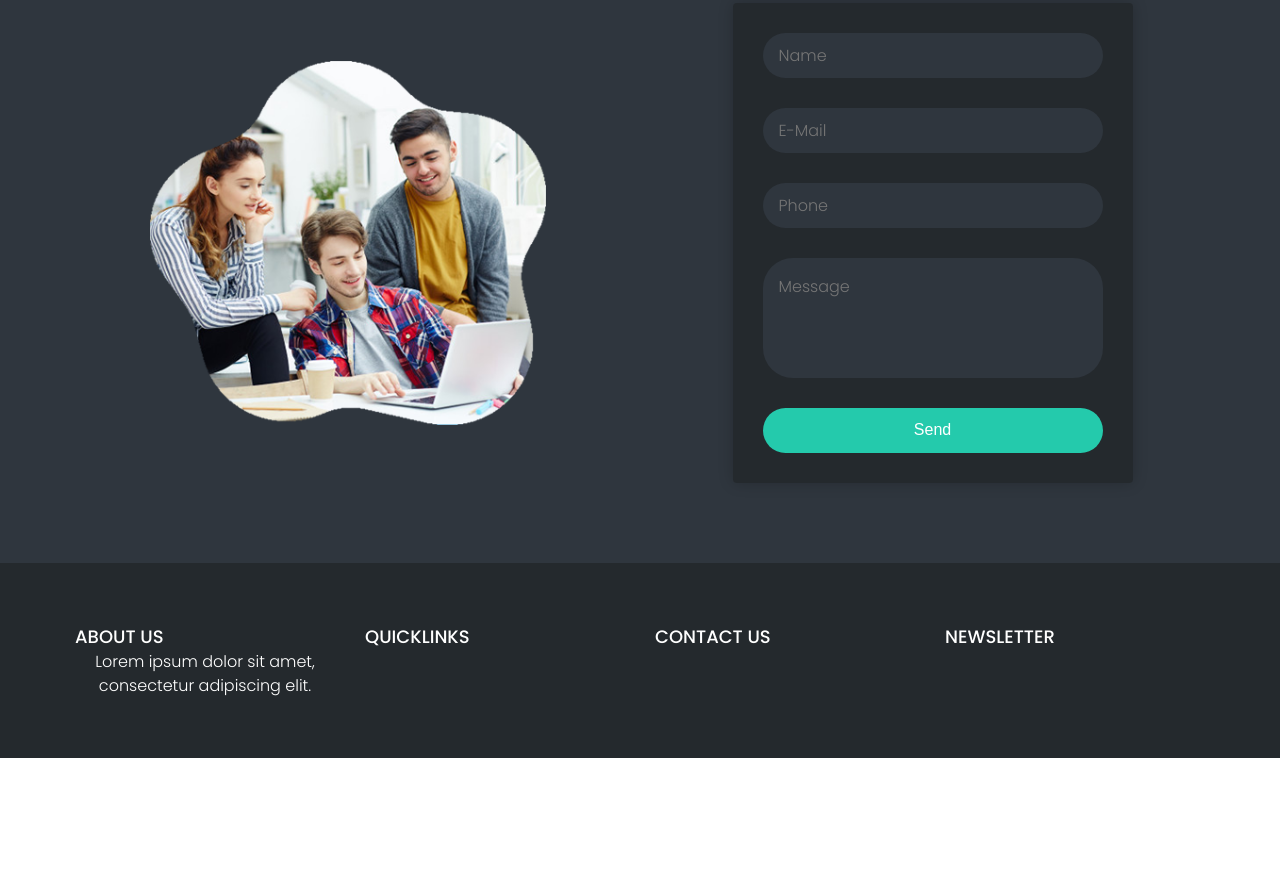
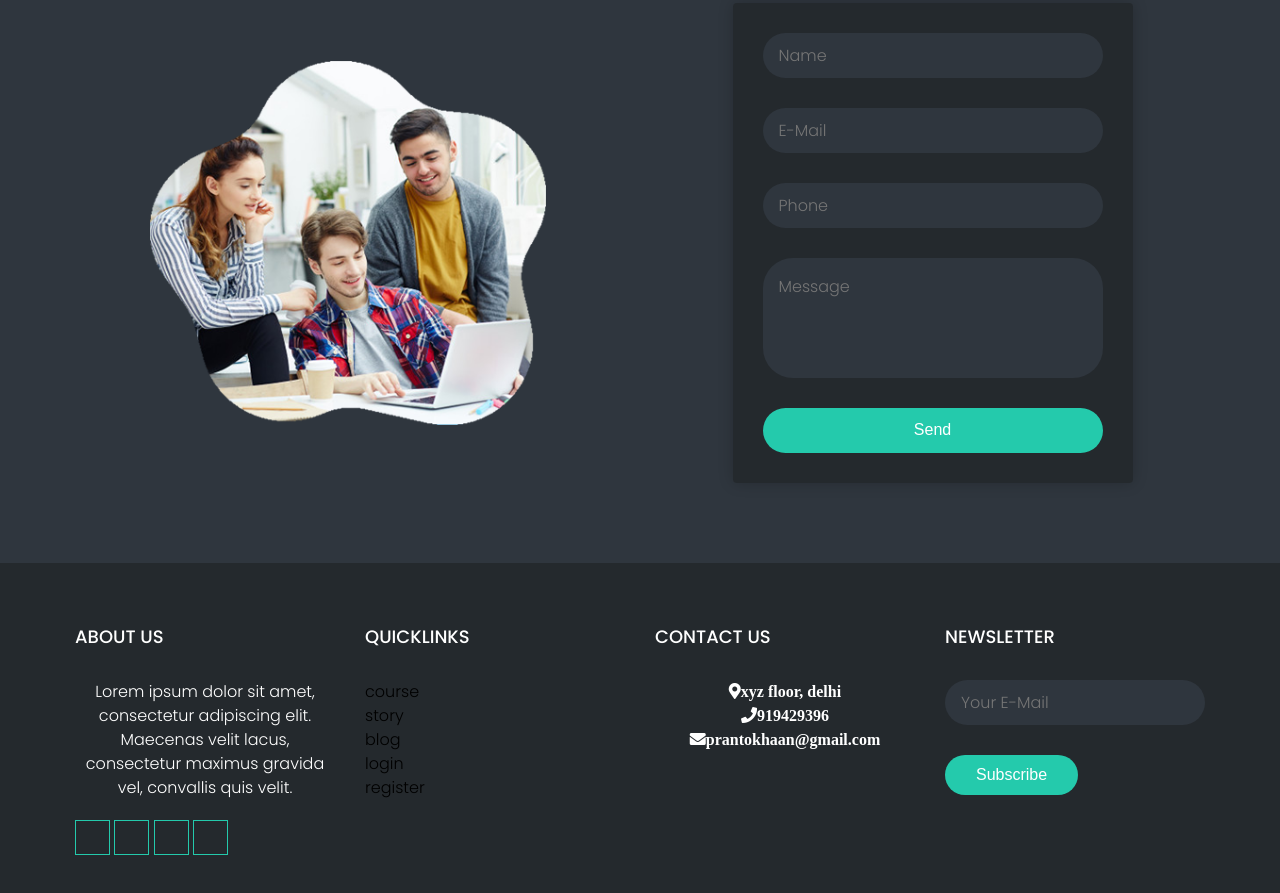
Before and after one commit to prantokhaan/ebong-it, a plain HTML site: page index.html in a window 1280 px wide. Shown: the part 3583-4476 px from the top of the page. Before the commit the page ends 4341 px from the top, so only its background shows below. Drawn offline with Linux system fonts and the light colour scheme.

Commit message:
--- Auto-Git Commit ---

```diff
--- a/css/style.css
+++ b/css/style.css
@@ -597,4 +597,25 @@ p{
     font-weight: 500;
     font-size: 18px;
     text-transform: uppercase;
+    margin: 0 0 30px;
 }
+
+
+.footer-about .social-links{
+    margin-top: 20px;
+
+}
+.footer-about .social-links a{
+    display: inline-block;
+    border: 1px solid var(--main-color);
+    height: 35px;
+    width: 35px;
+    color: var(--main-color);
+    line-height: 35px;
+    text-align: center;
+    font-size: 16px;
+    transition: all 0.5s ease;
+}
+.footer-about .social-links a i{
+    color: var(--main-color);
+}
--- a/index.html
+++ b/index.html
@@ -332,18 +332,39 @@
  <footer class="footer">
      <div class="container">
          <div class="row">
-             <div class="footer-item">
+             <div class="footer-item footer-about">
                  <h2>about us</h2>
-                 <p>Lorem ipsum dolor sit amet, consectetur adipiscing elit. </p>
+                 <p>Lorem ipsum dolor sit amet, consectetur adipiscing elit. Maecenas velit lacus, consectetur maximus gravida vel, convallis quis velit. </p>
+                 <div class="social-links">
+                     <a href="#"><i class="fas fa-facebook"></i></a>
+                     <a href="#"><i class="fas fa-twitter"></i></a>
+                     <a href="#"><i class="fas fa-instagram"></i></a>
+                     <a href="#"><i class="fas fa-youtube"></i></a>
+
+                 </div>
              </div>
-             <div class="footer-item">
+             <div class="footer-item footer-quicklinks">
                 <h2>quicklinks</h2>
+                <ul>
+                    <li><a href="#"></a>course</li>
+                    <li><a href="#"></a>story</li>
+                    <li><a href="#"></a>blog</li>
+                    <li><a href="#"></a>login</li>
+                    <li><a href="#"></a>register</li>
+                </ul>
             </div>
-            <div class="footer-item">
+            <div class="footer-item footer-contact">
                 <h2>contact us</h2>
+                    <p><i class="fas fa-map-marker-alt">xyz floor, delhi</i></p>
+                    <p><i class="fas fa-phone">919429396</i></p>
+                    <p><i class="fas fa-envelope">prantokhaan@gmail.com</i></p>
             </div>
-            <div class="footer-item">
+            <div class="footer-item footer-newsletter">
                 <h2>newsletter</h2>
+              <form action="">
+                <input type="email" placeholder="Your E-Mail" class="form-control ">
+              </form>
+                <button class="btn btn1" type="submit">subscribe</button>
             </div>
          </div>
      </div>
```
